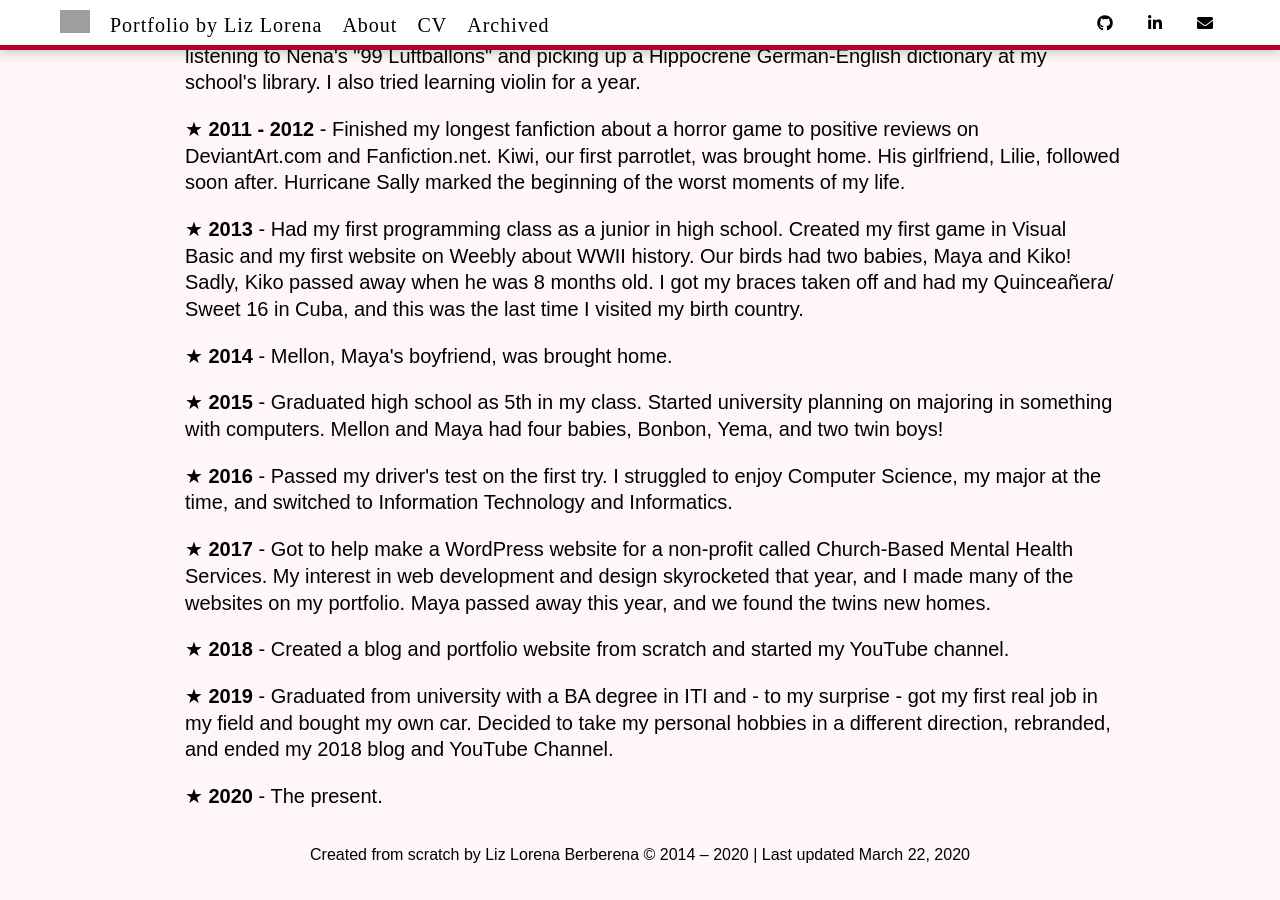
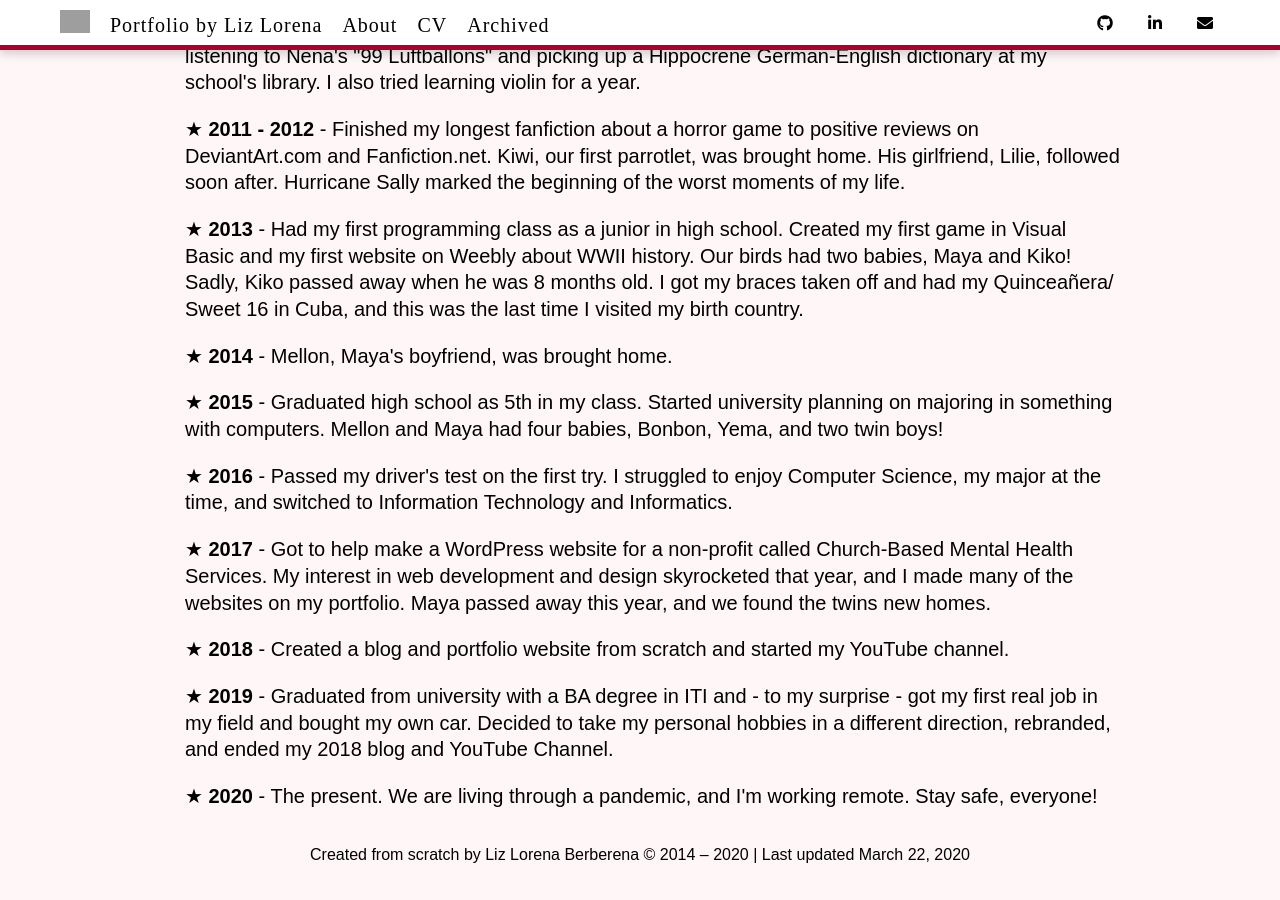
Before and after one commit to liz-lorena/mid-2019, a Jekyll site: the page built from about/index.html, in a window 1280 px wide and 900 px high, scrolled down 1546 px. Built offline with Jekyll 4.4.1, drawn with Linux system fonts in a browser that asks for light colours; nearby versions of some CDN libraries.

Commit message:
Update index.html

```diff
--- a/about/index.html
+++ b/about/index.html
@@ -46,5 +46,5 @@ title: About
 		<li><strong>2017</strong> - Got to help make a WordPress website for a non-profit called Church-Based Mental Health Services. My interest in web development and design skyrocketed that year, and I made many of the websites on my portfolio. Maya passed away this year, and we found the twins new homes. <!--Andrew and I met this year.--></li>
 		<li><strong>2018</strong> - Created a blog and portfolio website from scratch and started my YouTube channel.</li>
 		<li><strong>2019</strong> - Graduated from university with a BA degree in ITI and - to my surprise - got my first real job in my field and bought my own car. Decided to take my personal hobbies in a different direction, rebranded, and ended my 2018 blog and YouTube Channel.</li>
-		<li><strong>2020</strong> - The present.</li>
+		<li><strong>2020</strong> - The present. We are living through a pandemic, and I'm working remote. Stay safe, everyone!</li>
 	</ul>
```
